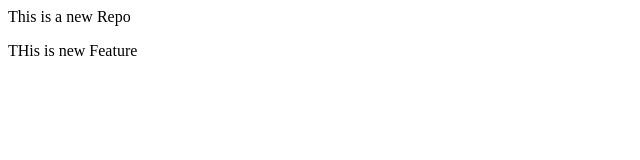
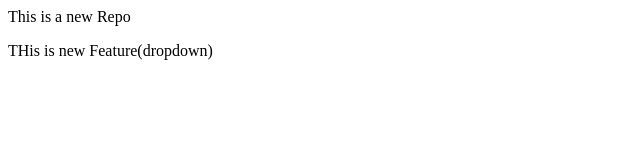
Before and after one commit to pallavi-yaddanapudi/localrepo, a plain HTML site: page index.html in a window 1280 px wide. Shown: the full height of the page, 0-640 px from the left. Drawn offline with Linux system fonts and the light colour scheme.

Commit message:
Add Dropdowm

```diff
--- a/index.html
+++ b/index.html
@@ -1,2 +1,2 @@
 <p>This is a new Repo</p>
-<p>THis is new Feature</p>
+<p>THis is new Feature(dropdown)</p>
```
